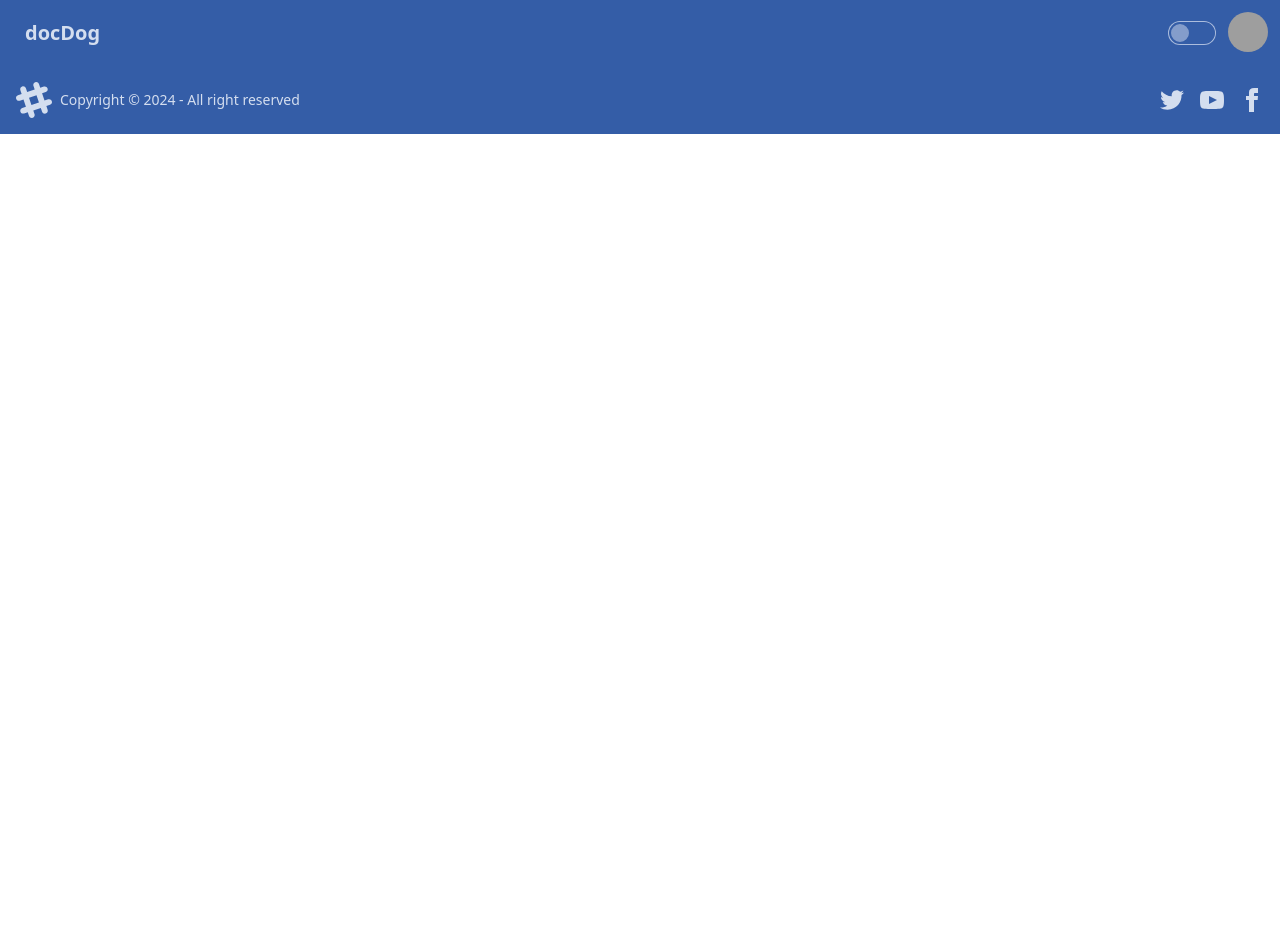
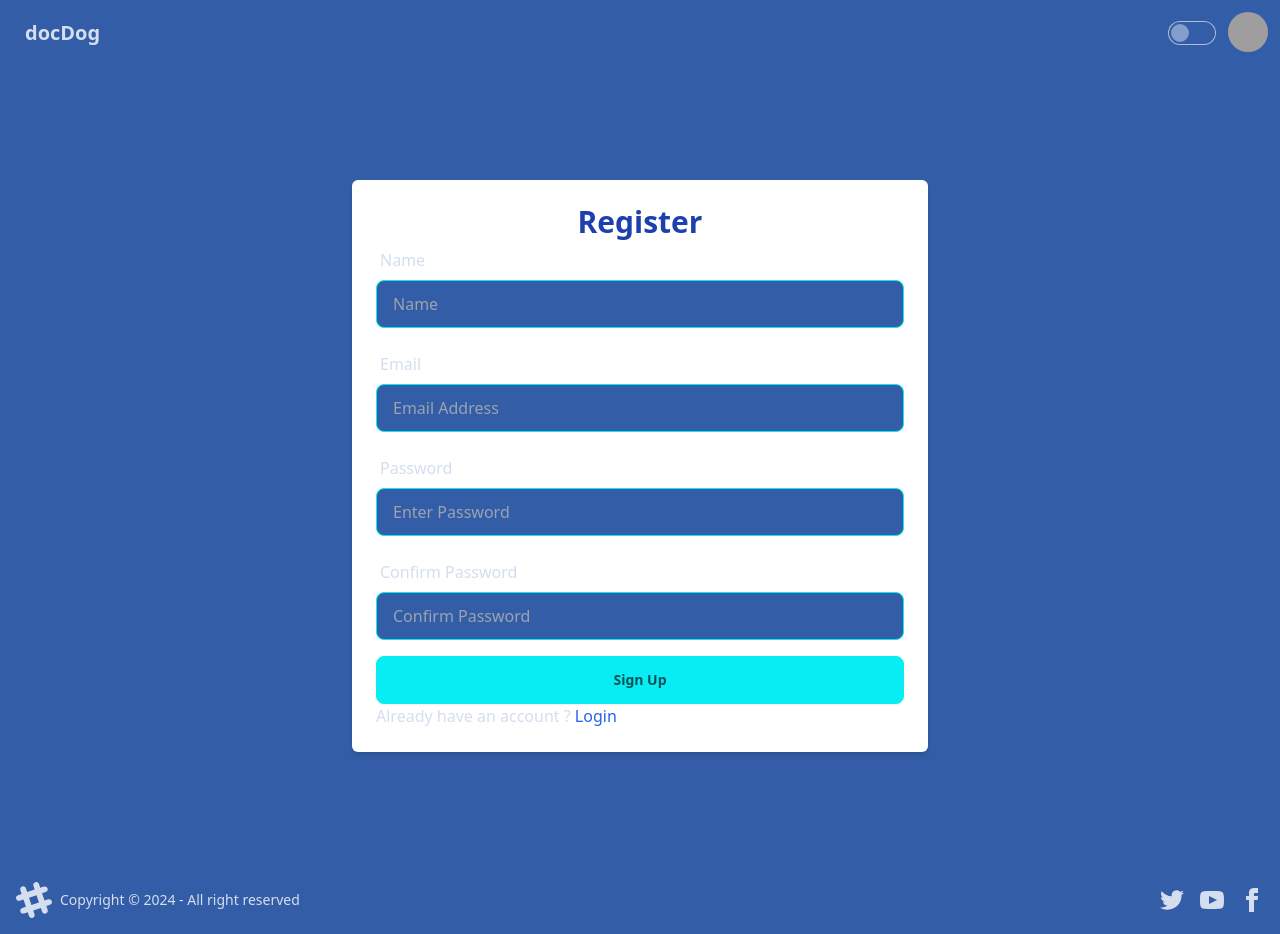
Before and after one commit to krzysztoffila/docDog, a Vue app: page /register in a window 1280 px wide. Before the commit the page ends 800 px from the top, so only its background shows below. Built offline with nearby package versions, Linux system fonts and the light colour scheme; grey boxes are pictures that could not be loaded.

Commit message:
Add register view

```diff
--- a/src/router/index.js
+++ b/src/router/index.js
@@ -1,7 +1,8 @@
 import Vue from 'vue'
 import VueRouter from 'vue-router'
 import HomeView from '../views/HomeView.vue'
-import LoginUser from "@/views/login/LoginUser.vue"
+import LoginUser from '@/views/login/LoginUser.vue'
+import RegisterUser from '@/views/register/RegisterUser.vue'
 
 Vue.use(VueRouter)
 
@@ -16,7 +17,15 @@ const routes = [
     name: 'login',
     component: LoginUser,
     meta: {
-      title: 'Zaloguj się - docDog'
+      title: 'Login - docDog'
+    }
+  },
+  {
+    path: '/register',
+    name: 'register',
+    component: RegisterUser,
+    meta: {
+      title: 'Register - docDog'
     }
   },
 ]
--- a/src/views/HomeView.vue
+++ b/src/views/HomeView.vue
@@ -39,7 +39,7 @@
               required
             />
             <label class="label">
-              <router-link to="/registeruser">
+              <router-link to="/register">
                 <a href="#" class="label-text-alt link link-hover"
                   >Already not registred? - Register!</a
                 >
--- /dev/null
+++ b/src/views/register/RegisterUser.vue
@@ -0,0 +1,67 @@
+<template>
+  <div class="relative flex flex-col justify-center h-screen overflow-hidden">
+    <div class="w-full p-6 m-auto bg-white rounded-md shadow-md lg:max-w-xl">
+      <h1 class="text-3xl font-semibold text-center text-blue-800">Register</h1>
+      <form class="space-y-4">
+        <div>
+          <label class="label">
+            <span class="text-base label-text">Name</span>
+          </label>
+          <input
+            type="text"
+            placeholder="Name"
+            class="w-full input input-bordered input-primary"
+          />
+        </div>
+        <div>
+          <label class="label">
+            <span class="text-base label-text">Email</span>
+          </label>
+          <input
+            type="text"
+            placeholder="Email Address"
+            class="w-full input input-bordered input-primary"
+          />
+        </div>
+        <div>
+          <label class="label">
+            <span class="text-base label-text">Password</span>
+          </label>
+          <input
+            type="password"
+            placeholder="Enter Password"
+            class="w-full input input-bordered input-primary"
+          />
+        </div>
+        <div>
+          <label class="label">
+            <span class="text-base label-text">Confirm Password</span>
+          </label>
+          <input
+            type="password"
+            placeholder="Confirm Password"
+            class="w-full input input-bordered input-primary"
+          />
+        </div>
+        <div>
+          <button class="btn btn-block btn-primary">Sign Up</button>
+        </div>
+        <span
+          >Already have an account ?
+          <a
+            href="/login"
+            class="text-blue-600 hover:text-blue-800 hover:underline"
+            >Login</a
+          ></span
+        >
+      </form>
+    </div>
+  </div>
+</template>
+
+<script>
+export default {};
+</script>
+
+<style>
+</style>
```
